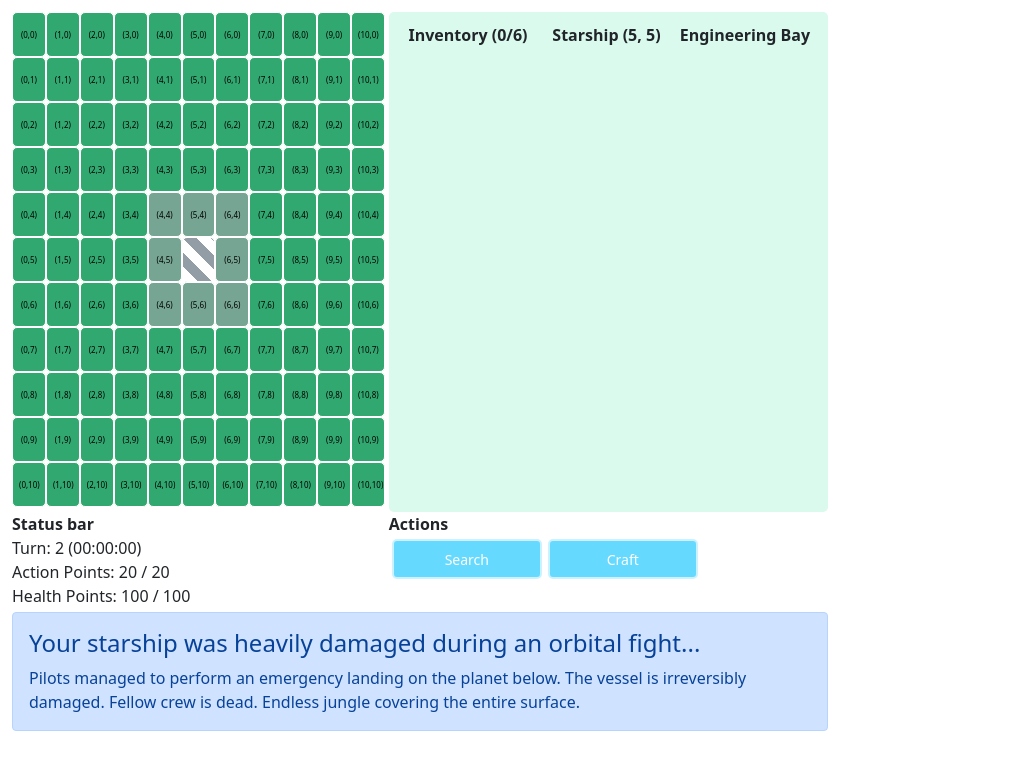
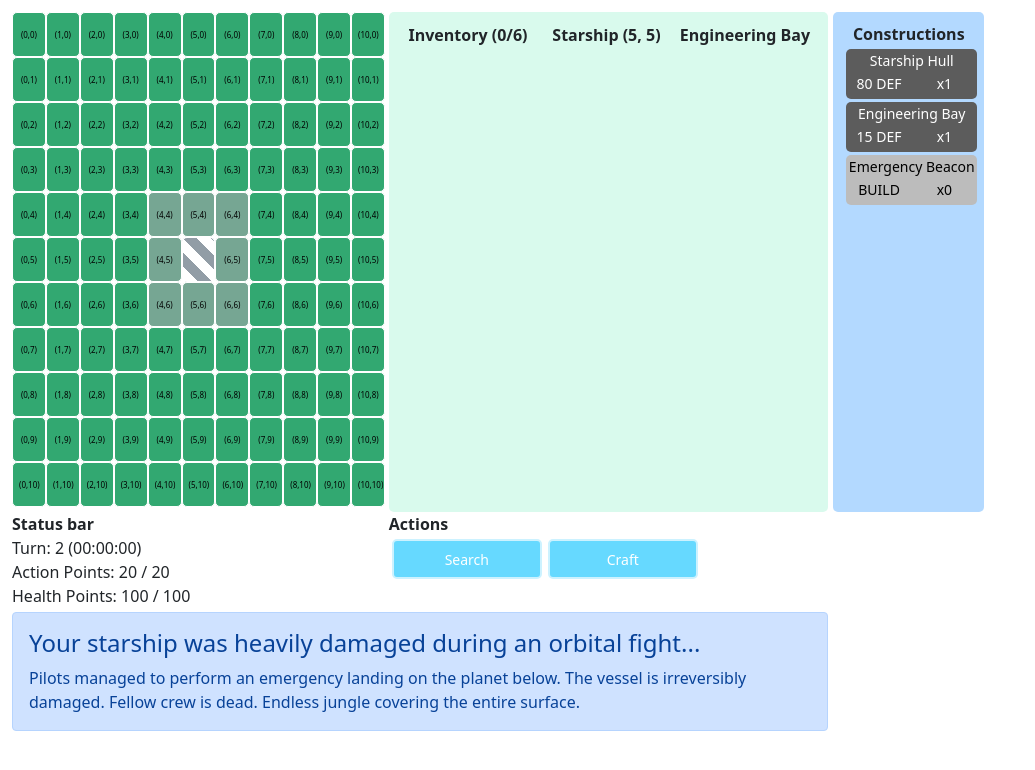
Before and after one commit to mew-the-cat/escape-velocity, a React (Create React App) app: page / in a window 1280 px wide. Shown: the top 770 px of the page, without its empty margins (0-1035 px from the left). Built offline with nearby package versions, Linux system fonts and the light colour scheme.

Commit message:
Start implementing constructions

```diff
--- /dev/null
+++ b/src/components/ConstructionBar.tsx
@@ -0,0 +1,63 @@
+import React from "react";
+
+import { ConstructionCard } from "./ConstructionCard";
+
+export const ConstructionBar: React.FC = () => {
+  return (
+    <span className="constructionbar">
+      <b>Constructions</b>
+      <br />
+      <ConstructionCard
+        amountConstructed={1}
+        defenceTotal={80}
+        onClick={() => {}}
+      >
+        <table className="constructioncard-table">
+          <tr className="constructioncard-row">
+            <td className="constructioncard-cell" colSpan={2}>
+              Starship Hull
+            </td>
+          </tr>
+          <tr className="constructioncard-row">
+            <td className="constructioncard-cell">80 DEF</td>
+            <td className="constructioncard-cell">x1</td>
+          </tr>
+        </table>
+      </ConstructionCard>
+      <ConstructionCard
+        amountConstructed={1}
+        defenceTotal={10}
+        onClick={() => {}}
+      >
+        <table className="constructioncard-table">
+          <tr className="constructioncard-row">
+            <td className="constructioncard-cell" colSpan={2}>
+              Engineering Bay
+            </td>
+          </tr>
+          <tr className="constructioncard-row">
+            <td className="constructioncard-cell">15 DEF</td>
+            <td className="constructioncard-cell">x1</td>
+          </tr>
+        </table>
+      </ConstructionCard>
+      <ConstructionCard
+        amountConstructed={0}
+        defenceTotal={0}
+        onClick={() => {}}
+      >
+        <table className="constructioncard-table">
+          <tr className="constructioncard-row">
+            <td className="constructioncard-cell" colSpan={2}>
+              Emergency Beacon
+            </td>
+          </tr>
+          <tr className="constructioncard-row">
+            <td className="constructioncard-cell">BUILD</td>
+            <td className="constructioncard-cell">x0</td>
+          </tr>
+        </table>
+      </ConstructionCard>
+    </span>
+  );
+};
--- /dev/null
+++ b/src/components/ConstructionCard.tsx
@@ -0,0 +1,24 @@
+import styled from "styled-components";
+import { Colors } from "../styles/Colors";
+
+interface ConstructionCardProps {
+  amountConstructed: number;
+  defenceTotal: number;
+  onClick: () => void;
+}
+
+export const ConstructionCard = styled.div<ConstructionCardProps>`
+  width: 100%;
+  height: 50px;
+  margin: 3px 3px 3px 3px;
+  margin-right: 0px;
+  background-color: ${(p) =>
+    p.amountConstructed > 0
+      ? Colors.CONSTRUCTIONS_BUILT
+      : Colors.CONSTRUCTIONS_NOT_BUILT};
+  border: none;
+  border-radius: 5px;
+  color: ${(p) => (p.amountConstructed > 0 ? "white" : "black")};
+  text-align: center;
+  font-size: 14px;
+`;
--- a/src/components/Game.tsx
+++ b/src/components/Game.tsx
@@ -4,7 +4,7 @@ import { Map } from "./Map";
 import { StatusBar } from "./StatusBar";
 import { ActionBar } from "./ActionBar";
 import { SETTINGS } from "../constants/SETTINGS";
-import { ITEMS } from "../constants/ITEMS";
+
 import { AlertBar } from "./AlertBar";
 import { ALERT_TEXTS } from "../constants/ALERT_TEXTS";
 import { AlertText } from "../models/AlertText";
@@ -14,6 +14,8 @@ import { generateInitialState } from "../utils/GameUtils";
 import { generateItem } from "../utils/ItemUtils";
 import { ItemBar } from "./ItemBar";
 import { CRAFT_COMBINATIONS } from "../constants/CRAFT_COMBINATIONS";
+
+import { ConstructionBar } from "./ConstructionBar";
 
 export const Game: React.FC = () => {
   const initialState = generateInitialState();
@@ -331,34 +333,6 @@ export const Game: React.FC = () => {
     setInterval(gameLoop, 1000);
   }, []);
 
-  /*useEffect(() => {
-    setTimeout(() => {
-      console.log(userPrompt.untilAlertDismissed);
-      const updatedUserPrompt = { ...userPrompt };
-
-      if (updatedUserPrompt.untilAlertDismissed > 0) {
-        updatedUserPrompt.untilAlertDismissed -= 1;
-      }
-
-      setUserPrompt({ ...updatedUserPrompt });
-    }, 1000);
-  }, [userPrompt.untilAlertDismissed]);
-  */
-
-  /*useEffect(() => {
-    setTimeout(() => {
-      const updatedUserPrompt = { ...userPrompt };
-
-      if (updatedUserPrompt.untilAlertDismissed > 1) {
-        updatedUserPrompt.untilAlertDismissed -= 1;
-      }
-
-      setUserPrompt({ ...updatedUserPrompt });
-      console.log(userPrompt.untilAlertDismissed);
-    }, 1000);
-  }, [userPrompt.untilAlertDismissed]);
-*/
-
   return (
     <div className="ui">
       <div className="ui-row1">
@@ -371,6 +345,7 @@ export const Game: React.FC = () => {
           onClickCell={handleClickItemTile}
           onDragEnd={handleDragEnd}
         />
+        <ConstructionBar />
       </div>
 
       <div className="ui-row2">
--- a/src/styles/App.css
+++ b/src/styles/App.css
@@ -8,11 +8,6 @@ li {
   list-style: none;
   margin-left: -1em;
   padding-left: 0;
-}
-
-tr {
-  vertical-align: top;
-  width: 100%;
 }
 
 .ui {
@@ -73,3 +68,31 @@ tr {
   background-color: rgb(217, 250, 237);
   padding: 10px;
 }
+
+.constructionbar {
+  min-height: 500px;
+  max-height: 500px;
+  border-radius: 5px 5px 5px 5px;
+  background-color: rgb(179, 217, 255);
+  padding: 10px;
+  margin-left: 5px;
+  width: 12%;
+  text-align: center;
+  vertical-align: middle;
+}
+
+.constructioncard-table {
+  width: 100%;
+  text-align: center;
+  vertical-align: middle;
+}
+
+.constructioncard-row {
+  width: 100%;
+  text-align: center;
+  vertical-align: middle;
+}
+
+.constructioncard-cell {
+  width: 50%;
+}
--- a/src/styles/Colors.ts
+++ b/src/styles/Colors.ts
@@ -5,4 +5,6 @@ export enum Colors {
   ITEM_RARE = "rgb(255, 181, 54)",
   ITEM_SCARCE = "rgb(242, 114, 114)",
   ITEM_UNIQUE = "rgb(227, 0, 91)",
+  CONSTRUCTIONS_BUILT = "rgb(92, 92, 92)",
+  CONSTRUCTIONS_NOT_BUILT = "rgb(188, 188, 188)",
 }
```
